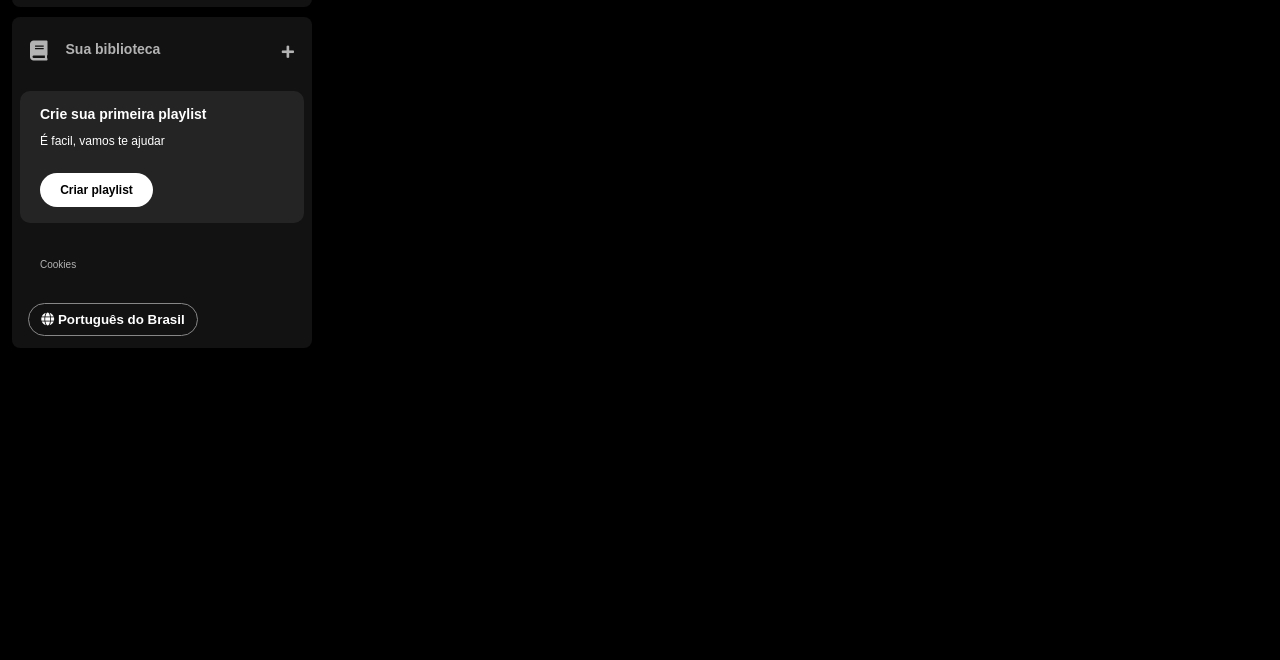
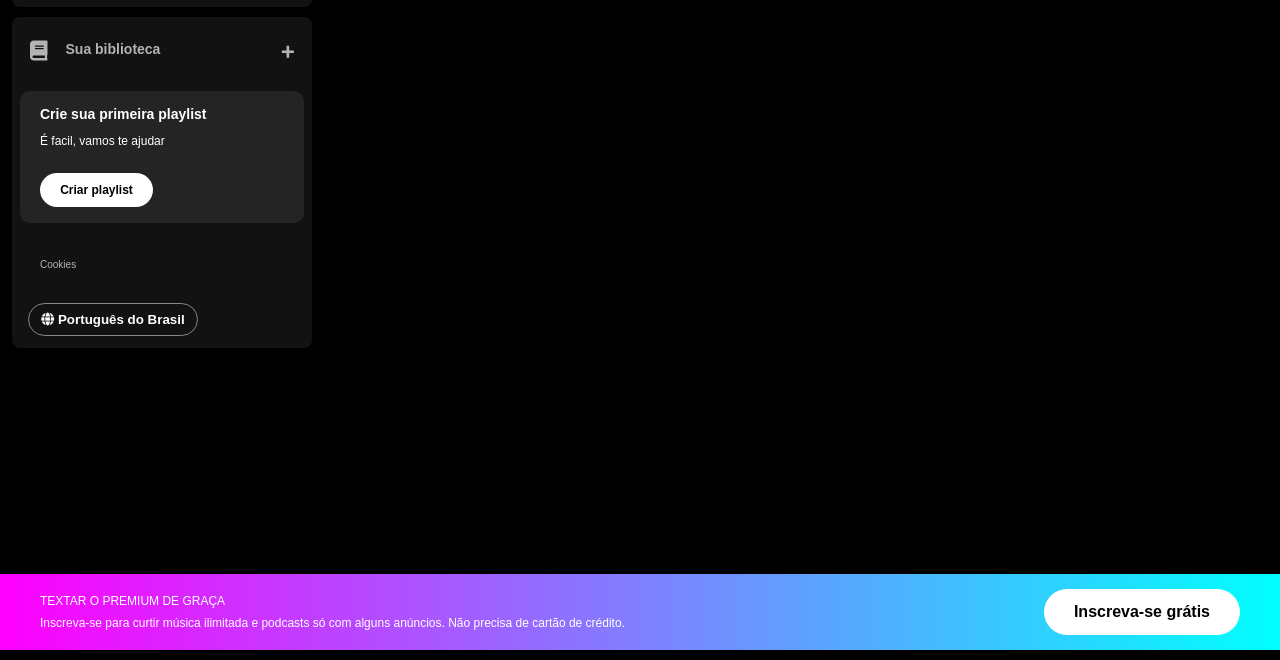
Before and after one commit to Seixaslima/spotfy-imersao-alura, a plain HTML site: page index.html in a window 1280 px wide. Shown: the part 150-810 px from the top of the page. Drawn offline with Linux system fonts and the light colour scheme.

Commit message:
desafio aula 2 concluido

```diff
--- a/index.html
+++ b/index.html
@@ -106,5 +106,17 @@
         </nav>
       </div>
     </main>
+    <footer>
+      <div class="footer__texto">
+        <p class="footer__texto__title">Textar o premium de graça</p>
+        <p class="footer__texto__disclaimer">
+          Inscreva-se para curtir música ilimitada e podcasts só com alguns
+          anúncios. Não precisa de cartão de crédito.
+        </p>
+      </div>
+      <div class="footer__botao">
+        <button class="footer__botao__btn">Inscreva-se grátis</button>
+      </div>
+    </footer>
   </body>
 </html>
--- a/src/styles/sidebar-footer.css
+++ b/src/styles/sidebar-footer.css
@@ -155,3 +155,41 @@ body {
   padding: 8px;
   cursor: pointer;
 }
+footer {
+  display: flex;
+  justify-content: space-between;
+  align-items: center;
+  position: fixed;
+  bottom: 0;
+  left: 0;
+  right: 0;
+  background-image: linear-gradient(to right, #ff00ff, #00ffff);
+  padding: 15px 40px;
+}
+
+.footer__texto {
+  color: #fff;
+}
+
+.footer__texto__title {
+  text-transform: uppercase;
+  font-size: 12px;
+  font-weight: 400;
+  margin-bottom: 10px;
+}
+
+.footer__texto__disclaimer {
+  font-size: 12px;
+  font-weight: 500;
+}
+
+.footer__botao__btn {
+  padding: 14px 30px;
+  border: 0px;
+  border-radius: 9999px;
+  background-color: white;
+  font-size: 16px;
+  font-weight: 700;
+  color: black;
+  cursor: pointer;
+}
```
